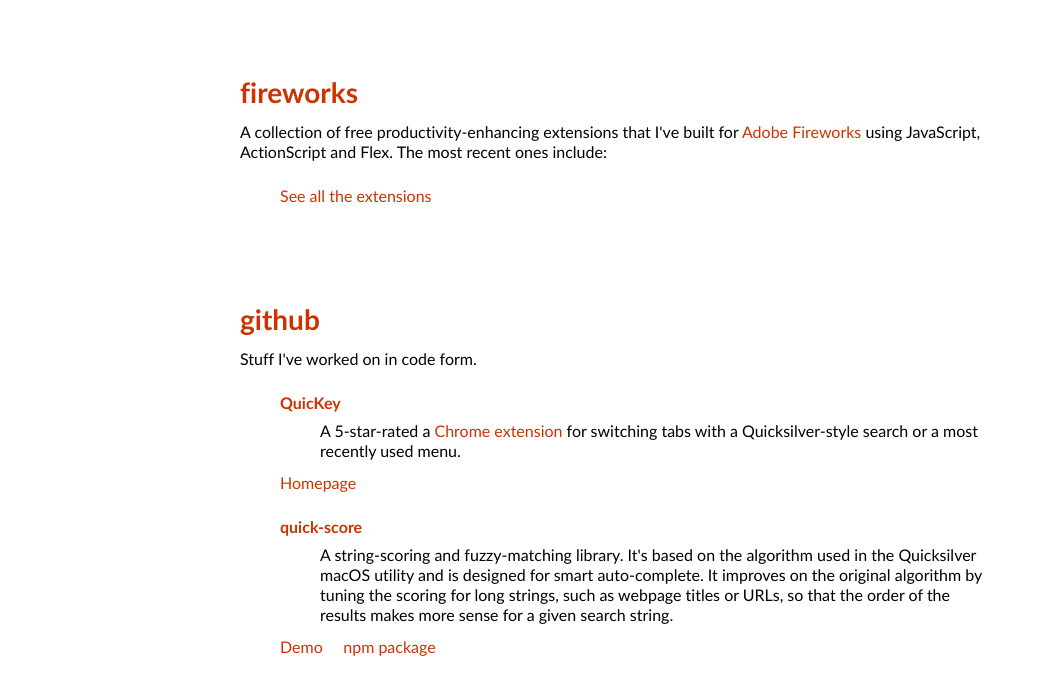
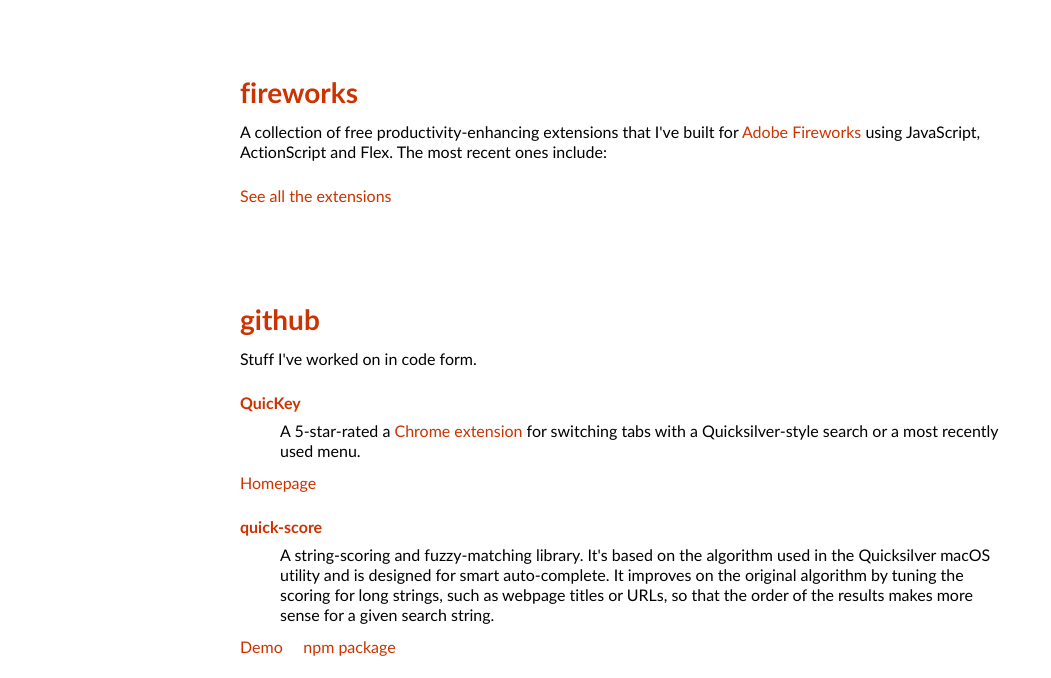
Before and after one commit to john-dunning/astro-test, an Astro site: page / in a window 1280 px wide. Shown: the part 76-754 px from the top of the page, without its empty margins (0-1051 px from the left). Built offline with nearby package versions, Linux system fonts and the light colour scheme; Astro itself is replaced by a stand-in of ours.

Commit message:
Tweak ul spacing on Fireworks page
Move the font-size into :root so it sets the rem.

```diff
--- a/src/pages/fireworks/index.astro
+++ b/src/pages/fireworks/index.astro
@@ -45,6 +45,7 @@
 <style lang="scss">
 	ul {
 		padding: 0;
+		margin-top: var(--spacing-lg);
 	}
 
 	li {
--- a/src/styles/global.css
+++ b/src/styles/global.css
@@ -6,11 +6,11 @@
 	--spacing-sm: 0.75rem;
 	--spacing-md: 1.5rem;
 	--spacing-lg: 2.5rem;
+	font-size: 16px;
 }
 
 html {
 	font-family: "Trebuchet MS", system-ui, sans-serif;
-	font-size: 16px;
 	background-color: white;
 }
 
--- a/src/styles/reset.css
+++ b/src/styles/reset.css
@@ -22,6 +22,8 @@
 /* Remove list styles on ul, ol elements with a list role, which suggests default styling will be removed */
 ul[role='list'],
 ol[role='list'] {
+	margin: 0;
+	padding: 0;
 	list-style: none;
 }
 
```
